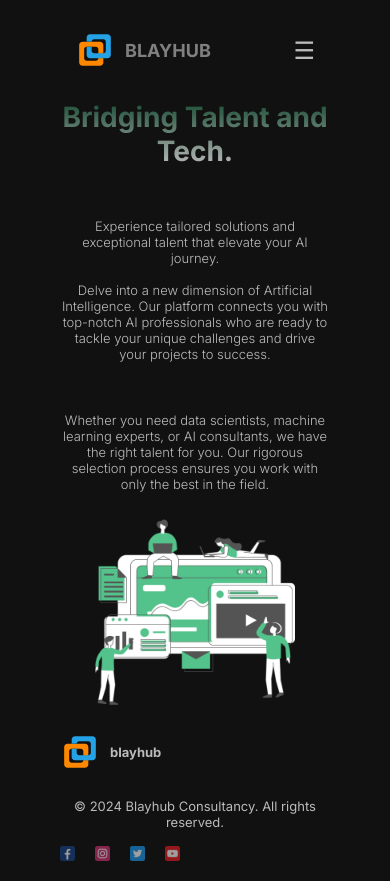
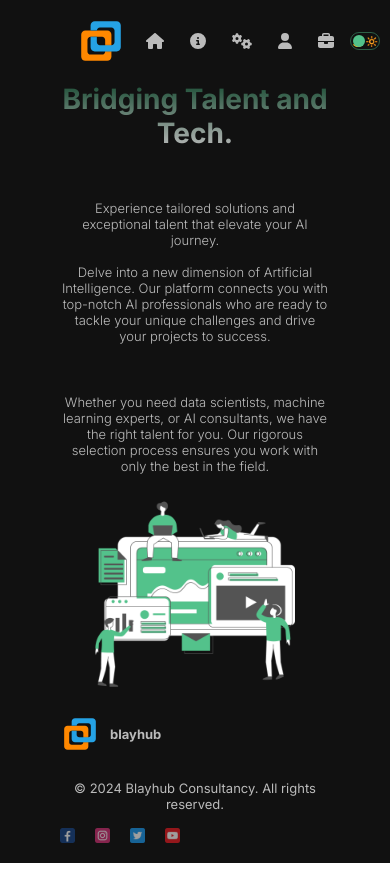
Before and after one commit to Seunfola/blayhub, a Next.js app: page / in a window 390 px wide. Built offline with nearby package versions, Linux system fonts and the light colour scheme.

Commit message:
redefine the navbar and sleek in mobile screens

```diff
--- a/src/components/darkMode/DarkMode.module.css
+++ b/src/components/darkMode/DarkMode.module.css
@@ -20,4 +20,21 @@
     border-radius: 50%;
     position: absolute;
 
+}@media (max-width: 768px) {
+  .container {
+    width: 30px;
+    height: 18px;
+    border: 1.5px solid #53c28b70;
+    border-radius: 30px;
+    padding: 1px;
+  }
+
+  .icon {
+    font-size: 10px;
+  }
+
+  .ball {
+    width: 12px;
+    height: 12px;
+  }
 }
--- a/src/components/footer/footer.module.css
+++ b/src/components/footer/footer.module.css
@@ -15,8 +15,7 @@
     align-items:center;
     font-size: 13px;
     justify-content:center;
-  /* Ensure it takes full width on mobile */
-    margin-top: 10px; /* Add some spacing above the text */
+    margin-top: 10px;
     text-align: center;
 }
 
--- a/src/components/navbar/Navbar.jsx
+++ b/src/components/navbar/Navbar.jsx
@@ -4,72 +4,32 @@ import Link from 'next/link';
 import Image from 'next/image';
 import styles from './navbar.module.css';
 import DarkMode from '../darkMode/DarkMode';
-import { useState, useEffect } from 'react';
+import { FontAwesomeIcon } from '@fortawesome/react-fontawesome';
+import { faHome, faInfoCircle, faCogs, faUser, faBriefcase, faShoppingCart } from '@fortawesome/free-solid-svg-icons';
 
 const links = [
-  { id: 1, title: "Home", url: "/" },
-  { id: 2, title: "About", url: "/about" },
-  { id: 3, title: "Services", url: "/info" },
-  { id: 4, title: "Profile", url: "/profile" },
-  { id: 5, title: "Jobs", url: "/dashboard" },
+  { id: 1, title: "Home", url: "/", icon: faHome },
+  { id: 2, title: "About", url: "/about", icon: faInfoCircle },
+  { id: 3, title: "Services", url: "/info", icon: faCogs },
+  { id: 4, title: "Profile", url: "/profile", icon: faUser },
+  { id: 5, title: "Jobs", url: "/dashboard", icon: faBriefcase },
 ];
 
 const Navbar = () => {
-  const [menuOpen, setMenuOpen] = useState(false);
-
-  const toggleMenu = (e) => {
-    e.stopPropagation();
-    setMenuOpen(!menuOpen);
-  };
-
-  const closeMenu = () => {
-    setMenuOpen(false);
-  };
-
-  useEffect(() => {
-    if (menuOpen) {
-      document.addEventListener('click', closeMenu);
-    } else {
-      document.removeEventListener('click', closeMenu);
-    }
-
-    return () => {
-      document.removeEventListener('click', closeMenu);
-    };
-  }, [menuOpen]);
-
-  const handleKeyDown = (event) => {
-    if (event.key === 'Enter' || event.key === ' ') {
-      toggleMenu(event);
-    }
-  };
-
   return (
-    <div
-      className={styles.container}
-      onClick={(e) => e.stopPropagation()}
-      onKeyDown={handleKeyDown}
-      role="button"
-      tabIndex={0}
-    >
+    <div className={styles.container}>
       <div className={styles.logoContainer}>
         <Image src="/logo.svg" alt="Blay-hub Exchange Logo" className={styles.logoImage} width={50} height={50} />
         <Link href="/" className={styles.logoText}>BLAYHUB</Link>
       </div>
-      <div className={`${styles.links} ${menuOpen ? styles.active : ''}`}>
+      <div className={styles.links}>
+        {links.map(link => (
+          <Link key={link.id} href={link.url} className={styles.link}>
+            <FontAwesomeIcon icon={link.icon} className="fa-icon" />
+            <span className={styles.linkText}>{link.title}</span>
+          </Link>
+        ))}
         <DarkMode />
-        {links.map(link => (
-          <Link key={link.id} href={link.url} className={styles.link}>{link.title}</Link>
-        ))}
-      </div>
-      <div
-        className={styles.menuIcon}
-        onClick={toggleMenu}
-        onKeyDown={handleKeyDown}
-        role="button"
-        tabIndex={0}
-      >
-        &#9776;
       </div>
     </div>
   );
--- a/src/components/navbar/navbar.module.css
+++ b/src/components/navbar/navbar.module.css
@@ -1,11 +1,9 @@
 .container {
-  height: 100px;
   display: flex;
   justify-content: space-between;
   align-items: center;
-  padding: 0 15px;
+  padding: 1rem;
   position: relative;
-
 }
 
 .logoContainer {
@@ -14,69 +12,55 @@
 }
 
 .logoImage {
-  width: 40px;
-  height: 40px;
   margin-right: 10px;
 }
 
 .logoText {
-  font-size: 1.7rem;
-  font-weight: bolder;
-  color: grey;
+  font-size: 1.5rem;
   text-decoration: none;
 }
 
 .links {
   display: flex;
   align-items: center;
-  gap: 20px;
-  transition: all 0.3s ease;
-  color: grey;
+  justify-content: flex-end;
+  flex-grow: 1;
+  gap: 1rem;
 }
 
 .link {
+  margin-left: 20px;
   text-decoration: none;
-  color: inherit;
+  font-size: 1rem;
+  display: flex;
+  align-items: center;
 }
 
-.menuIcon {
-  display: none;
-  cursor: pointer;
-  font-size: 24px;
-  z-index: 1;
+
+
+@media (max-width: 768px) {
+  .linkText {
+    display: none;
+  }
+
+  .link {
+    font-size: 1rem;
+    margin-left: 10px;
+
+  }
+
+  .link .fa-icon {
+    font-size: 1rem;
+    color: #00c7b7;
+  }
+
+.fa-icon {
+  color: #00c7b7;
+  margin-right: 5px;
 }
 
-@media (max-width: 768px) {
-  .links {
+
+  .logoText {
     display: none;
-    flex-direction: column;
-    gap: 10px;
-    position: absolute;
-    top: 40px;
-    right: -64px;
-    background: white;
-    padding: 7px;
-    box-shadow: 0 2px 10px rgba(0, 0, 0, 0.1);
-    border-radius: 8px;
-    z-index: 1;
-  }
-
-  .links.active {
-    display: flex;
-  }
-
-  .menuIcon {
-    display: block;
   }
 }
-
-@media (max-width: 480px) {
-  .logoText {
-    font-size: 18px;
-  }
-
-  .links {
-    right: -55px;
-    top: 40px;
-  }
-}
```
